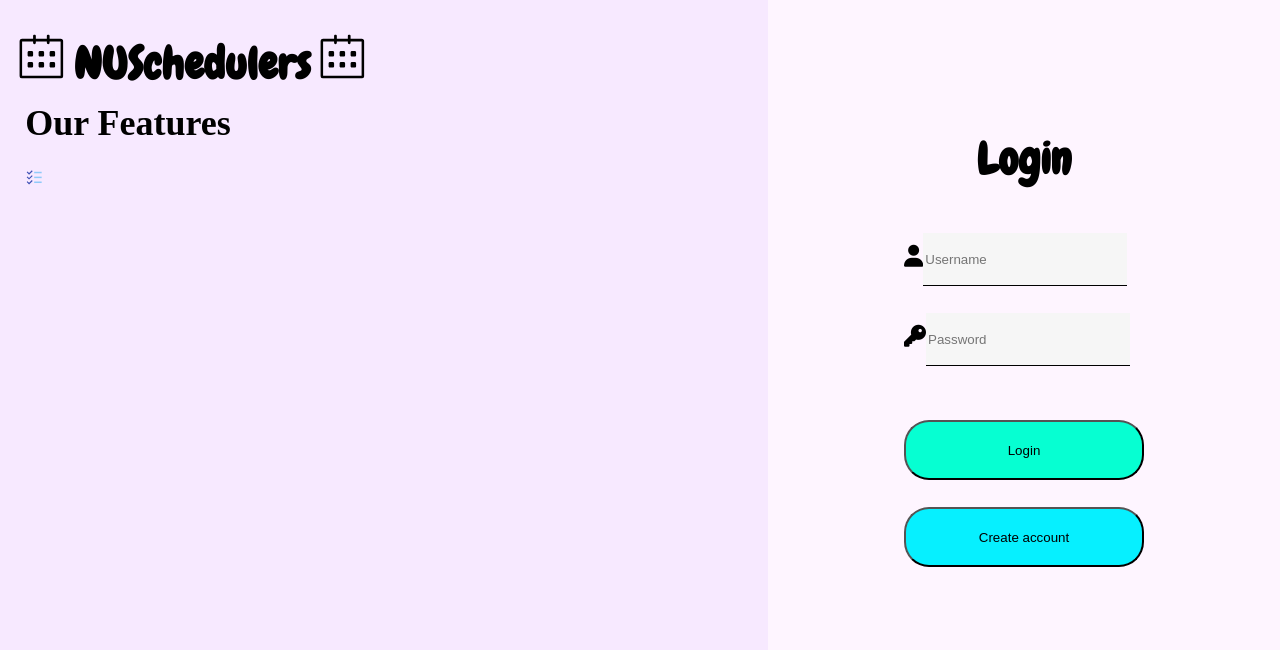
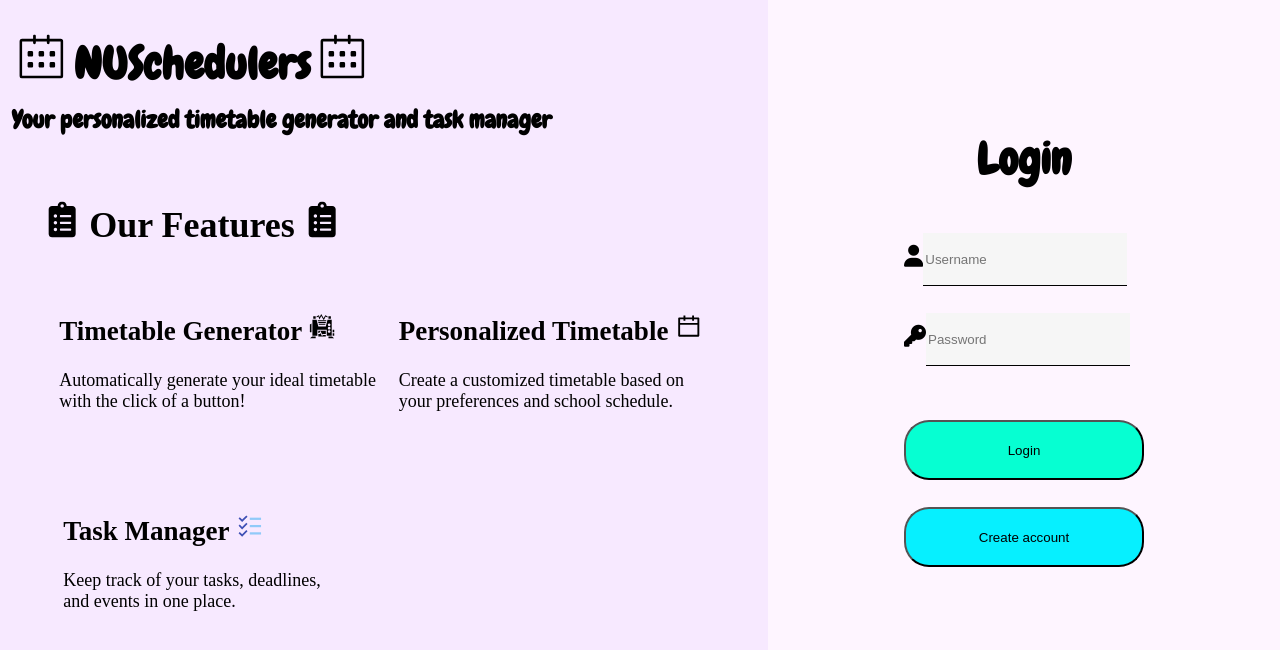
Before and after one commit to qinboan/NUSchedulers, a React (Create React App) app in the folder frontend/: page / in a window 1280 px wide. Shown: the top 650 px of the page. Built offline with nearby package versions, Linux system fonts and the light colour scheme.

Commit message:
some minor frontend changes

```diff
--- a/frontend/public/style.css
+++ b/frontend/public/style.css
@@ -24,6 +24,14 @@ body, html {
     font-family: 'Chewy'; font-size: 22px;
 }
 
+.sub {
+    position: absolute;
+    top: 15%;
+    left: 22%;
+    transform: translate(-50%, -50%);
+    font-family: 'Chewy'; font-size: 12px;
+}
+
 .Home {
     height: 100vh;
     width: 100%;
@@ -35,13 +43,20 @@ body, html {
         #F7E9FF 100%
     );
 }
-.Schedule {
+.Header {
     position: absolute;
     top: 8%;
     left: 35%;
     transform: translate(-50%, -50%);
     font-family: 'Cormorant'; font-size: 22px;
     color: #4F24C9;
+}
+
+.Modules-home {
+    position: absolute;
+    top: 10%;
+    left: 5%;
+    font-family: 'Cormorant'; font-size: 15px;
 }
 
 .Tasks {
@@ -101,11 +116,36 @@ body, html {
 
 .about {
     position: absolute;
-    top: 18%;
-    left: 10%;
+    top: 28%;
+    left: 15%;
     transform: translate(-50%, -50%);
     font-family: 'Comissioner'; font-size: 18px;
 }
+
+.feature1 {
+    position: absolute;
+    top: 45%;
+    left: 17%;
+    transform: translate(-50%, -50%);
+    font-family: 'Comissioner'; font-size: 18px;
+}
+
+.feature2 {
+    position: absolute;
+    top: 45%;
+    left: 43%;
+    transform: translate(-50%, -50%);
+    font-family: 'Comissioner'; font-size: 18px;
+}
+
+.feature3 {
+    position: absolute;
+    top: 70%;
+    left: 15%;
+    transform: translate(-50%, -50%);
+    font-family: 'Comissioner'; font-size: 18px;
+}
+
 
 .loginPage {
     position: absolute;
@@ -460,15 +500,15 @@ body, html {
 
 .cancel {
     position: absolute;
-    top: 87%;
-    left: 70%;
+    top: 80%;
+    left: 20%;
     transform: translate(-50%, -50%);
     color: black;
 }
 .cancel button {
     background: rgb(243, 35, 35);
     height: 50px;
-    width: 150px;
+    width: 200px;
     border-radius: 25px;
 }
 
@@ -481,6 +521,20 @@ body, html {
 }
 .saveTimetable button {
     background: #06ffd2;
+    height: 50px;
+    width: 150px;
+    border-radius: 25px;
+}
+
+.cancelTimetable {
+    position: absolute;
+    top: 87%;
+    left: 20%;
+    transform: translate(-50%, -50%);
+    color: black;
+}
+.cancelTimetable button {
+    background: red;
     height: 50px;
     width: 150px;
     border-radius: 25px;
--- a/frontend/src/pages/Create.js
+++ b/frontend/src/pages/Create.js
@@ -45,6 +45,10 @@ function Create() {
                 <h1><SlCalender/> NUSchedulers <SlCalender/></h1>
             </div>
 
+            <div className="sub">
+                <h1>Your personalized timetable generator and task manager</h1>
+            </div>
+
             <div className="notNew">
                 <h1>Not yet a user? <br></br>
                 Join us now!</h1>
@@ -57,6 +61,8 @@ function Create() {
             <div className="createAccount">
                 <h1>Create Account</h1>
             </div>
+
+
 
             <div class="create">
                 <form>
--- a/frontend/src/pages/Edit.js
+++ b/frontend/src/pages/Edit.js
@@ -48,7 +48,7 @@ function Edit(account) {
             </div>
 
             <div className="edit-container">
-                <h1>Edit Timetable</h1>
+                {/* <h1>Edit Timetable</h1> */}
                 {timetableData.map((classData, index) => (
                     <div key={index} className="class-dropdown">
                         <div className="dropdown-header">
@@ -70,7 +70,7 @@ function Edit(account) {
                 ))}
             </div>
 
-            <div className="cancel">
+            <div className="cancelTimetable">
                 <button onClick={() => {
                     setCancel(true);
                 }}
--- a/frontend/src/pages/Home.js
+++ b/frontend/src/pages/Home.js
@@ -69,11 +69,11 @@ function Home({account}) {
                 <h1>Welcome, {account}!</h1>
             </div>
 
-            <div className="Schedule">
+            {/* <div className="Schedule">
                 <h1>My Schedule</h1>
-            </div>
+            </div> */}
 
-            <div className="Modules">
+            <div className="Modules-home">
                 <h1>Modules Selected</h1>
                 {modules.map((module, index) => (
                     <pre key={index}>{module}</pre>
--- a/frontend/src/pages/Login.js
+++ b/frontend/src/pages/Login.js
@@ -5,6 +5,9 @@ import { Swiper, SwiperSlide } from 'swiper/react';
 import 'swiper/css';
 import { SlCalender } from 'react-icons/sl';
 import { FcTodoList } from "react-icons/fc";
+import { FaClipboardList } from "react-icons/fa";
+import { AiFillCalendar, AiOutlineCalendar } from "react-icons/ai";
+import { GiPowerGenerator } from "react-icons/gi";
 
 function Login({ setLoggedIn, setAccount }) {
     const [goCreateAccount, setGoCreateAccount] = React.useState(false);
@@ -46,15 +49,31 @@ function Login({ setLoggedIn, setAccount }) {
 
         <div className="NUSchedulers">
             <h1><SlCalender/> NUSchedulers <SlCalender/></h1>
+        </div>
 
+        <div className="sub">
+            <h1>Your personalized timetable generator and task manager</h1>
         </div>
 
         <div className="about">
 
-            <h1>Our Features</h1>
-            <FcTodoList />
-            <p></p>
+            <h1><FaClipboardList /> Our Features <FaClipboardList /></h1>
 
+        </div>
+
+        <div class="feature1">
+            <h2>Timetable Generator <GiPowerGenerator /></h2>
+            <p>Automatically generate your ideal timetable <br></br>with the click of a button!</p>
+        </div>
+
+        <div class="feature2">
+            <h2>Personalized Timetable  <AiOutlineCalendar /> </h2>
+            <p>Create a customized timetable based on <br></br>your preferences and school schedule.</p>
+        </div>
+
+        <div class="feature3">
+            <h2>Task Manager  <FcTodoList /></h2>
+            <p>Keep track of your tasks, deadlines, <br></br>and events in one place.</p>
         </div>
 
 
```
